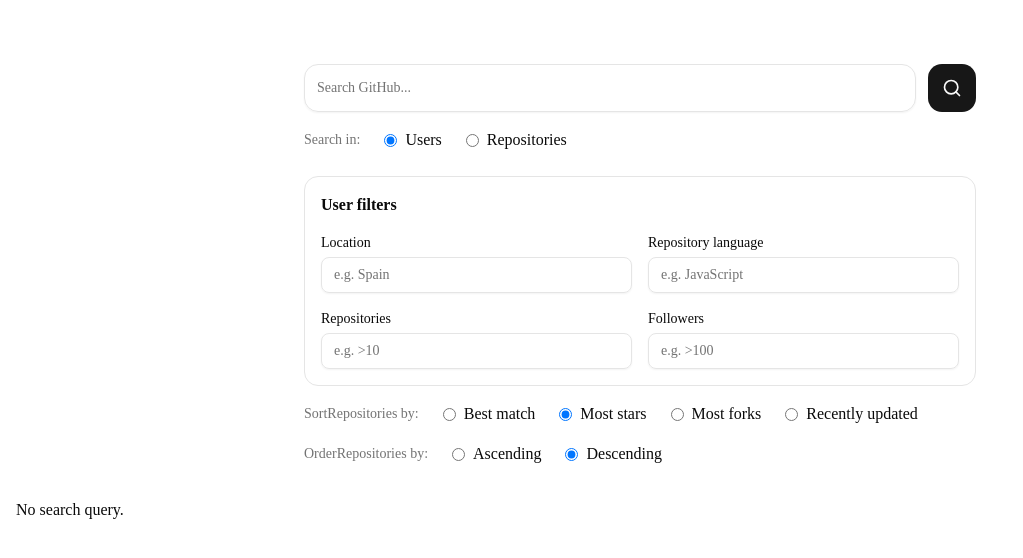
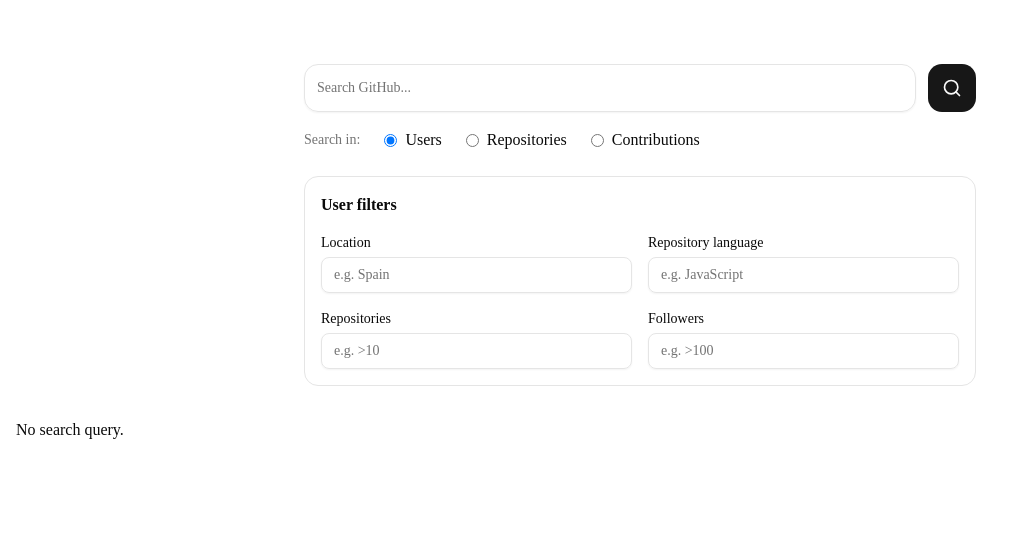
Before and after one commit to cortazar11/github-explorer, a Next.js app: page /search in a window 1280 px wide. Shown: the top 558 px of the page, without its empty margins (0-1023 px from the left). Built offline with nearby package versions, Linux system fonts and the light colour scheme.

Commit message:
done with last details

```diff
--- a/src/app/search/page.tsx
+++ b/src/app/search/page.tsx
@@ -4,11 +4,12 @@
 import { RepositoryGrid } from "@/components/repository/RepositoryGrid";
 import { Pagination } from "@/components/search/Pagination";
 import Link from "next/link";
+import { redirect } from "next/navigation";
 
 
 type Props = {
   searchParams: Promise<{
-    type?: "users" | "repositories";
+    type?: "users" | "repositories" | "contributions";
     q?: string;
     sort?: "stars" | "forks" | "updated";
     order?: "asc" | "desc";
@@ -48,6 +49,10 @@
     forks = "",
     stars = "",
     pushedAfter = "" } = await searchParams;
+
+    if (type === "contributions") {
+      redirect(`/contributions?q=${encodeURIComponent(q)}`);
+    }
 
   const currentPage = Number(page);
 
--- a/src/components/search/SearchForm.tsx
+++ b/src/components/search/SearchForm.tsx
@@ -3,9 +3,10 @@
 import { Button } from "@/components/ui/button";
 import { Input } from "@/components/ui/input";
 
+
 type SearchFormProps = {
   query?: string;
-  type?: "users" | "repositories";
+  type?: "users" | "repositories" ;
   sort?: "stars" | "forks" | "updated";
   order?: "asc" | "desc";
 
@@ -43,7 +44,7 @@
   return (
     <div>
       <form
-        action="/search"
+        action={type === "contributions" ? "/contributions" : "/search"}
         className="mx-auto mt-8 w-full max-w-2xl"
       >
       <div className="flex gap-3">
@@ -90,6 +91,15 @@
 
           />
           Repositories
+        </label>
+        <label className="flex items-center gap-2">
+          <input
+            type="radio"
+            name="type"
+            value="contributions"
+            defaultChecked={type === "contributions"}
+          />
+          Contributions
         </label>
       </div>
       {type === "users" && (
@@ -267,19 +277,13 @@
           </div>
         </div>
       )}
-      <div className="mt-4 flex items-center gap-6">
+      {type==="repositories" &&(
+        <>
+            <div className="mt-4 flex items-center gap-6">
           <span className="text-sm text-muted-foreground">
-            SortRepositories by:
+            Sort repositories by:
           </span>
-            <label className="flex items-center gap-2">
-              <input
-                type="radio"
-                name="sort"
-                value="stars"
-                defaultChecked={sort === "stars"}
-              />
-              Best match
-            </label>
+
             <label className="flex items-center gap-2">
               <input
                 type="radio"
@@ -310,7 +314,7 @@
           </div>
           <div className="mt-4 flex items-center gap-6">
             <span className="text-sm text-muted-foreground">
-              OrderRepositories by:
+              Order repositories by:
             </span>
             <label className="flex items-center gap-2">
               <input
@@ -332,6 +336,10 @@
             </label>
 
           </div>
+        </>
+
+      )}
+
     </form>
     </div>
 
```
